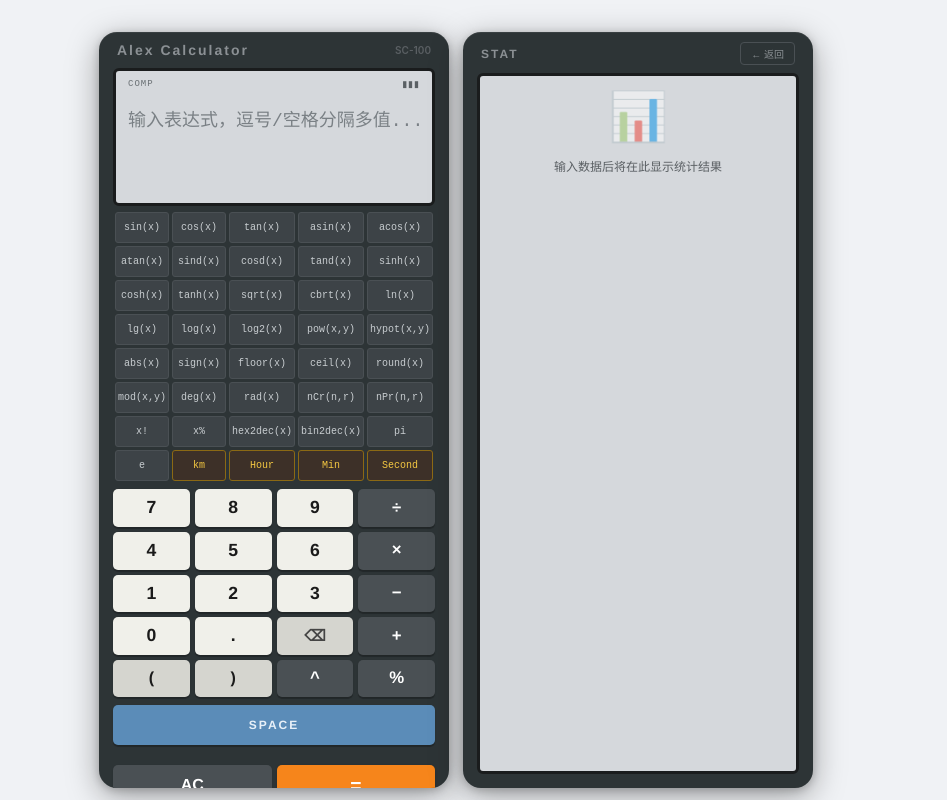
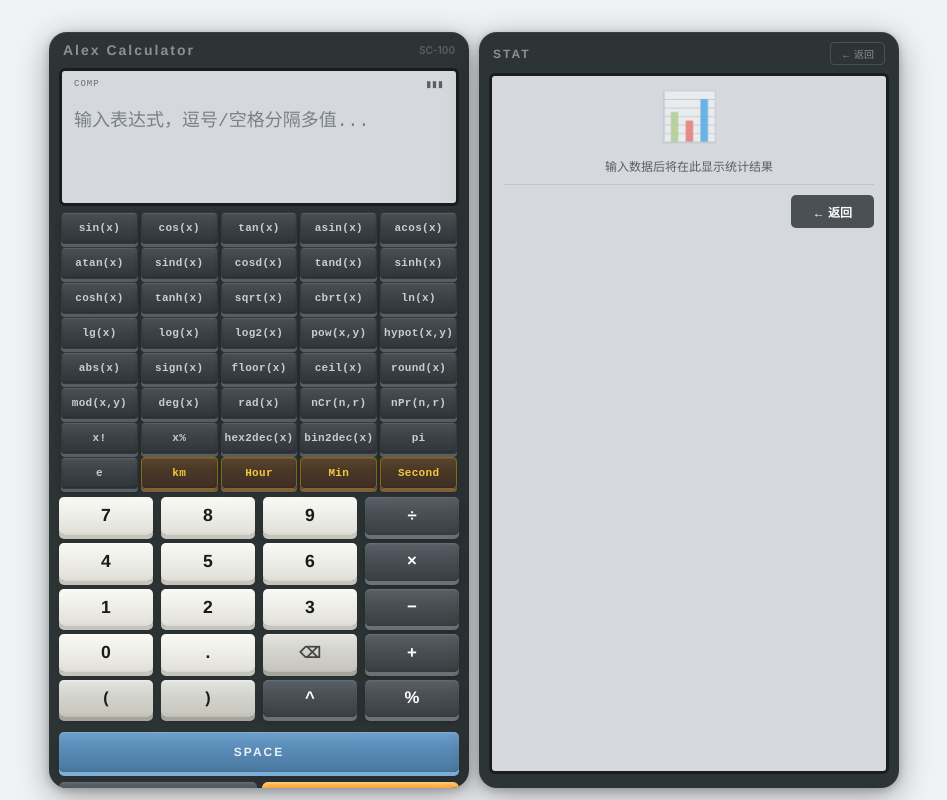
Before and after one commit to alexwoo79/calculator, a Vue app: page / in a window 1280 px wide. Shown: the whole page, without its empty margins (161-1108 px from the left). Built offline with nearby package versions, Linux system fonts and the light colour scheme.

Commit message:
ui updated 3d button

```diff
--- a/src-tauri/tauri.conf.json
+++ b/src-tauri/tauri.conf.json
@@ -14,11 +14,11 @@
       {
         "title": "Any Calculator",
         "width": 420,
-        "height": 850,
+        "height": 880,
         "resizable": true,
         "center": true,
         "minWidth": 420,
-        "minHeight": 850
+        "minHeight": 880
       }
     ],
     "security": {
--- a/src/components/Calculator.vue
+++ b/src/components/Calculator.vue
@@ -134,6 +134,7 @@ const calcKeys = [
 const calcFuncKeys = [];
 
 function calcKeyTap(key) {
+    playClick();
     if (key === '⌫') {
         inputText.value = inputText.value.slice(0, -1);
     } else if (key === 'Space') {
@@ -152,6 +153,7 @@ function calcKeyTap(key) {
 function calcFuncTap(fn) { }
 
 function calcClear() {
+    playClick();
     inputText.value = '';
     errorMsg.value = '';
     displayResult.value = null;
@@ -472,6 +474,7 @@ function evaluateSingle(expr) {
 
 // 点击预设函数按钮：如输入栏有有效数字，则将其作为参数嵌入表达式
 function insertHint(hint) {
+    playClick();
     const trimmed = inputText.value.trim();
     // 检查输入栏是否为一个有效数字（支持整数、小数、负数、科学计数法）
     const isNumber = trimmed !== "" && !isNaN(Number(trimmed)) && isFinite(Number(trimmed));
@@ -653,7 +656,7 @@ function formatNum(n) {
                         <button class="calc-btn calc-clear" :class="{ 'calc-pressed': activeKey === 'AC' }"
                             @click="calcClear">AC</button>
                         <button class="calc-btn calc-equals" :class="{ 'calc-pressed': activeKey === '=' }"
-                            @click="handleKeyboardSubmit">=</button>
+                            @click="playClick(); handleKeyboardSubmit()">=</button>
                         <button v-if="stats" class="calc-btn calc-detail" @click="showStats = true">DETAIL</button>
                     </div>
                 </div>
@@ -762,6 +765,9 @@ function formatNum(n) {
                             </div>
                         </div>
                     </div>
+                    <div class="info-back-bottom">
+                        <button class="info-back-btn-bottom" @click="showStats = false">← 返回</button>
+                    </div>
                 </div>
             </div>
         </div>
@@ -772,12 +778,12 @@ function formatNum(n) {
 /* 窗口拖拽手柄 */
 .calc-dual {
     display: flex;
-    gap: 14px;
+    gap: 10px;
     align-items: stretch;
-    max-width: 760px;
+    max-width: 860px;
     width: 100%;
     height: calc(100dvh - 24px - env(safe-area-inset-top, 0px) - env(safe-area-inset-bottom, 0px));
-    max-height: 820px;
+    max-height: 900px;
     padding-top: 20px;
     position: relative;
 }
@@ -788,7 +794,7 @@ function formatNum(n) {
     top: 0;
     left: 0;
     right: 0;
-    height: 32px;
+    height: 0px;
     -webkit-app-region: drag;
     z-index: 100;
 }
@@ -814,10 +820,10 @@ function formatNum(n) {
 
 .calc-body {
     flex: 1;
-    max-width: 350px;
+    max-width: 420px;
     background: #2d3436;
     border-radius: 18px;
-    padding: 10px 14px 6px;
+    padding: 10px 10px 14px;
     box-shadow:
         0 8px 32px rgba(0, 0, 0, .35),
         0 2px 8px rgba(0, 0, 0, .2),
@@ -1019,37 +1025,66 @@ function formatNum(n) {
     align-items: center;
     justify-content: center;
     padding: 9px 2px;
-    font-size: 10px;
+    font-size: 11px;
     overflow: visible;
     text-overflow: ellipsis;
-    background: #3d4347;
-    border: 1px solid #4a5054;
-    border-radius: 3px;
+    background: linear-gradient(180deg, #4a5054 0%, #3d4347 40%, #303538 100%);
+    border: 1px solid #353a3e;
+    border-radius: 4px;
     color: #c8cdd0;
     cursor: pointer;
-    transition: all .15s;
-    font-family: "SF Mono", "Fira Code", monospace;
+    transition: all .1s;
+    font-family: "Courier New", "SF Mono", "Fira Code", monospace;
+    font-weight: 600;
+    letter-spacing: 0.3px;
     text-align: center;
     white-space: nowrap;
+    box-shadow:
+        0 3px 0 #5a6068,
+        0 4px 8px rgba(0, 0, 0, .2),
+        inset 0 1px 1px rgba(255, 255, 255, .1),
+        inset 0 -1px 2px rgba(0, 0, 0, .15);
 }
 
 .hint-tag:hover {
-    background: #4a5054;
-    border-color: #6c757d;
+    filter: brightness(1.15);
+    border-color: #5a6068;
     z-index: 20;
+}
+
+.hint-tag:active {
+    filter: brightness(.9);
+    transform: translateY(2px);
+    box-shadow:
+        0 1px 0 #5a6068,
+        0 2px 4px rgba(0, 0, 0, .15),
+        inset 0 1px 1px rgba(255, 255, 255, .08);
 }
 
 /* 配速按钮：橙色高亮 */
 .hint-pace {
-    background: #3d3028;
+    background: linear-gradient(180deg, #5a4530 0%, #4a3825 40%, #3d3028 100%);
     border-color: #8b6914;
     color: #f5c842;
+    box-shadow:
+        0 3px 0 #7a6040,
+        0 4px 8px rgba(0, 0, 0, .2),
+        inset 0 1px 1px rgba(255, 200, 60, .15),
+        inset 0 -1px 2px rgba(0, 0, 0, .15);
 }
 
 .hint-pace:hover {
-    background: #5a4530;
+    filter: brightness(1.2);
     border-color: #c5951a;
     color: #fad84a;
+}
+
+.hint-pace:active {
+    filter: brightness(.9);
+    transform: translateY(2px);
+    box-shadow:
+        0 1px 0 #7a6040,
+        0 2px 4px rgba(0, 0, 0, .15);
 }
 
 /* 自定义 tooltip */
@@ -1783,10 +1818,10 @@ tr.grade-D .col-grade {
 /* ====== 右侧：彩色 LCD 统计面板 ====== */
 .calc-info {
     flex: 1;
-    max-width: 350px;
+    max-width: 420px;
     background: #2d3436;
     border-radius: 18px;
-    padding: 10px 14px 14px;
+    padding: 10px 10px 14px;
     box-shadow:
         0 8px 32px rgba(0, 0, 0, .35),
         0 2px 8px rgba(0, 0, 0, .2),
@@ -1825,6 +1860,35 @@ tr.grade-D .col-grade {
 .info-back-btn:hover {
     background: #3d4347;
     color: #c0c4c8;
+}
+
+.info-back-bottom {
+    display: flex;
+    justify-content: flex-end;
+    padding: 10px 0 4px;
+    border-top: 1px solid #c0c4c8;
+    margin-top: 10px;
+}
+
+.info-back-btn-bottom {
+    background: #4a5054;
+    border: none;
+    border-radius: 5px;
+    color: #fff;
+    font-size: 12px;
+    font-weight: 600;
+    padding: 8px 22px;
+    cursor: pointer;
+    transition: all .15s;
+}
+
+.info-back-btn-bottom:hover {
+    background: #636b72;
+}
+
+.info-back-btn-bottom:active {
+    background: #353a3e;
+    transform: translateY(1px);
 }
 
 .info-lcd {
@@ -2096,7 +2160,7 @@ tr.grade-D .col-grade {
 }
 
 /* ====== 响应式：移动端单屏滑动 ====== */
-@media (max-width: 780px) {
+@media (max-width: 600px) {
     .calc-dual {
         flex-direction: row;
         overflow-x: auto;
@@ -2156,12 +2220,14 @@ tr.grade-D .col-grade {
 .calc-keypad {
     margin-top: 2px;
     flex-shrink: 0;
+    padding-bottom: 6px;
 }
 
 .calc-grid {
     display: grid;
     grid-template-columns: repeat(4, 1fr);
-    gap: 5px;
+    row-gap: 8px;
+    column-gap: 8px;
     margin-bottom: 5px;
 }
 
@@ -2194,90 +2260,186 @@ tr.grade-D .col-grade {
     user-select: none;
     padding: 10px 4px;
     line-height: 1;
-    box-shadow: 0 2px 0 rgba(0, 0, 0, .2), 0 1px 2px rgba(0, 0, 0, .1);
+    box-shadow:
+        0 4px 0 rgba(0, 0, 0, .18),
+        0 6px 10px rgba(0, 0, 0, .12),
+        inset 0 1px 2px rgba(255, 255, 255, .2),
+        inset 0 -1px 3px rgba(0, 0, 0, .06);
 }
 
 .calc-btn:hover {
-    filter: brightness(1.08);
+    filter: brightness(1.06);
 }
 
 .calc-btn:active {
-    filter: brightness(.82);
-    transform: translateY(1px);
-    box-shadow: 0 1px 0 rgba(0, 0, 0, .15);
+    filter: brightness(.85);
+    transform: translateY(3px);
+    box-shadow:
+        0 1px 0 rgba(0, 0, 0, .15),
+        0 2px 4px rgba(0, 0, 0, .1),
+        inset 0 1px 1px rgba(255, 255, 255, .1);
 }
 
 .calc-btn.calc-num {
-    background-color: #f0f0ea;
+    background: linear-gradient(180deg, #fafaf5 0%, #f0f0ea 40%, #e0e0d8 100%);
     color: #1a1a1a;
     font-size: 1.1rem;
     font-weight: 700;
+    box-shadow:
+        0 4px 0 #c5c5bb,
+        0 6px 10px rgba(0, 0, 0, .1),
+        inset 0 1px 2px rgba(255, 255, 255, .4),
+        inset 0 -1px 3px rgba(0, 0, 0, .05);
+}
+
+.calc-btn.calc-num:active {
+    box-shadow:
+        0 1px 0 #c5c5bb,
+        0 2px 4px rgba(0, 0, 0, .08);
 }
 
 .calc-btn.calc-op {
-    background-color: #4a5054;
+    background: linear-gradient(180deg, #5a6068 0%, #4a5054 40%, #3a3f42 100%);
     color: #fff;
     font-size: 1.05rem;
     font-weight: 700;
+    box-shadow:
+        0 4px 0 #6a7278,
+        0 6px 10px rgba(0, 0, 0, .2),
+        inset 0 1px 2px rgba(255, 255, 255, .12),
+        inset 0 -1px 3px rgba(0, 0, 0, .1);
+}
+
+.calc-btn.calc-op:active {
+    box-shadow:
+        0 1px 0 #6a7278,
+        0 2px 4px rgba(0, 0, 0, .15);
 }
 
 .calc-btn.calc-paren {
-    background-color: #d5d5cf;
+    background: linear-gradient(180deg, #e5e5df 0%, #d5d5cf 40%, #c5c5bd 100%);
     color: #1a1a1a;
     font-size: 1rem;
     font-weight: 700;
+    box-shadow:
+        0 4px 0 #a5a59b,
+        0 6px 10px rgba(0, 0, 0, .1),
+        inset 0 1px 2px rgba(255, 255, 255, .4),
+        inset 0 -1px 3px rgba(0, 0, 0, .05);
+}
+
+.calc-btn.calc-paren:active {
+    box-shadow:
+        0 1px 0 #a5a59b,
+        0 2px 4px rgba(0, 0, 0, .08);
 }
 
 .calc-btn.calc-del {
-    background-color: #d5d5cf;
+    background: linear-gradient(180deg, #e5e5df 0%, #d5d5cf 40%, #c5c5bd 100%);
     color: #444;
     font-size: .95rem;
     font-weight: 600;
+    box-shadow:
+        0 4px 0 #a5a59b,
+        0 6px 10px rgba(0, 0, 0, .1),
+        inset 0 1px 2px rgba(255, 255, 255, .4),
+        inset 0 -1px 3px rgba(0, 0, 0, .05);
+}
+
+.calc-btn.calc-del:active {
+    box-shadow:
+        0 1px 0 #a5a59b,
+        0 2px 4px rgba(0, 0, 0, .08);
 }
 
 .calc-space-row {
-    margin-top: 8px;
-    margin-bottom: 20px;
+    margin-top: 15px;
+    margin-bottom: 10px;
 }
 
 .calc-btn.calc-space {
     width: 100%;
     border-radius: 5px;
-    background-color: #5b8cb8;
+    background: linear-gradient(180deg, #6da0cc 0%, #5b8cb8 40%, #4a78a0 100%);
     color: #e8f0f8;
     font-size: .75rem;
     font-weight: 600;
     padding: 14px 4px;
     letter-spacing: 2px;
+    box-shadow:
+        0 4px 0 #7db0d8,
+        0 6px 10px rgba(0, 0, 0, .15),
+        inset 0 1px 2px rgba(255, 255, 255, .2),
+        inset 0 -1px 3px rgba(0, 0, 0, .08);
+}
+
+.calc-btn.calc-space:active {
+    box-shadow:
+        0 1px 0 #7db0d8,
+        0 2px 4px rgba(0, 0, 0, .1);
 }
 
 .calc-btn.calc-clear {
-    background-color: #4a5054;
+    background: linear-gradient(180deg, #5a6068 0%, #4a5054 40%, #3a3f42 100%);
     color: #fff;
     font-size: 1rem;
     font-weight: 700;
     border-radius: 5px;
     padding: 11px 4px;
+    box-shadow:
+        0 4px 0 #6a7278,
+        0 6px 10px rgba(0, 0, 0, .2),
+        inset 0 1px 2px rgba(255, 255, 255, .12),
+        inset 0 -1px 3px rgba(0, 0, 0, .1);
+}
+
+.calc-btn.calc-clear:active {
+    box-shadow:
+        0 1px 0 #6a7278,
+        0 2px 4px rgba(0, 0, 0, .15);
 }
 
 .calc-btn.calc-equals {
-    background-color: #f6851b;
+    background: linear-gradient(180deg, #ffb84d 0%, #ff9a2e 25%, #f6851b 50%, #e07510 100%);
     color: #fff;
     font-size: 1.2rem;
     font-weight: 700;
-    border-radius: 5px;
+    border-radius: 6px;
     padding: 11px 4px;
-    box-shadow: 0 2px 0 #c26910, 0 1px 3px rgba(0, 0, 0, .15);
+    box-shadow:
+        0 4px 0 #ffcc66,
+        0 8px 16px rgba(0, 0, 0, .3),
+        inset 0 2px 3px rgba(255, 255, 255, .35),
+        inset 0 -2px 4px rgba(0, 0, 0, .1);
+}
+
+.calc-btn.calc-equals:active {
+    box-shadow:
+        0 1px 0 #ffcc66,
+        0 3px 6px rgba(0, 0, 0, .25),
+        inset 0 1px 2px rgba(255, 255, 255, .2),
+        inset 0 -1px 2px rgba(0, 0, 0, .05);
+    transform: translateY(3px);
 }
 
 .calc-btn.calc-detail {
-    background-color: #5a6570;
+    background: linear-gradient(180deg, #6a7582 0%, #5a6570 40%, #4a5560 100%);
     color: #fff;
     font-size: .8rem;
     font-weight: 700;
     border-radius: 5px;
     padding: 11px 4px;
-    box-shadow: 0 2px 0 rgba(0, 0, 0, .2);
+    box-shadow:
+        0 4px 0 #7a8592,
+        0 6px 10px rgba(0, 0, 0, .2),
+        inset 0 1px 2px rgba(255, 255, 255, .12),
+        inset 0 -1px 3px rgba(0, 0, 0, .1);
+}
+
+.calc-btn.calc-detail:active {
+    box-shadow:
+        0 1px 0 #7a8592,
+        0 2px 4px rgba(0, 0, 0, .15);
 }
 
 /* 键盘/触控按下反馈 */
```
